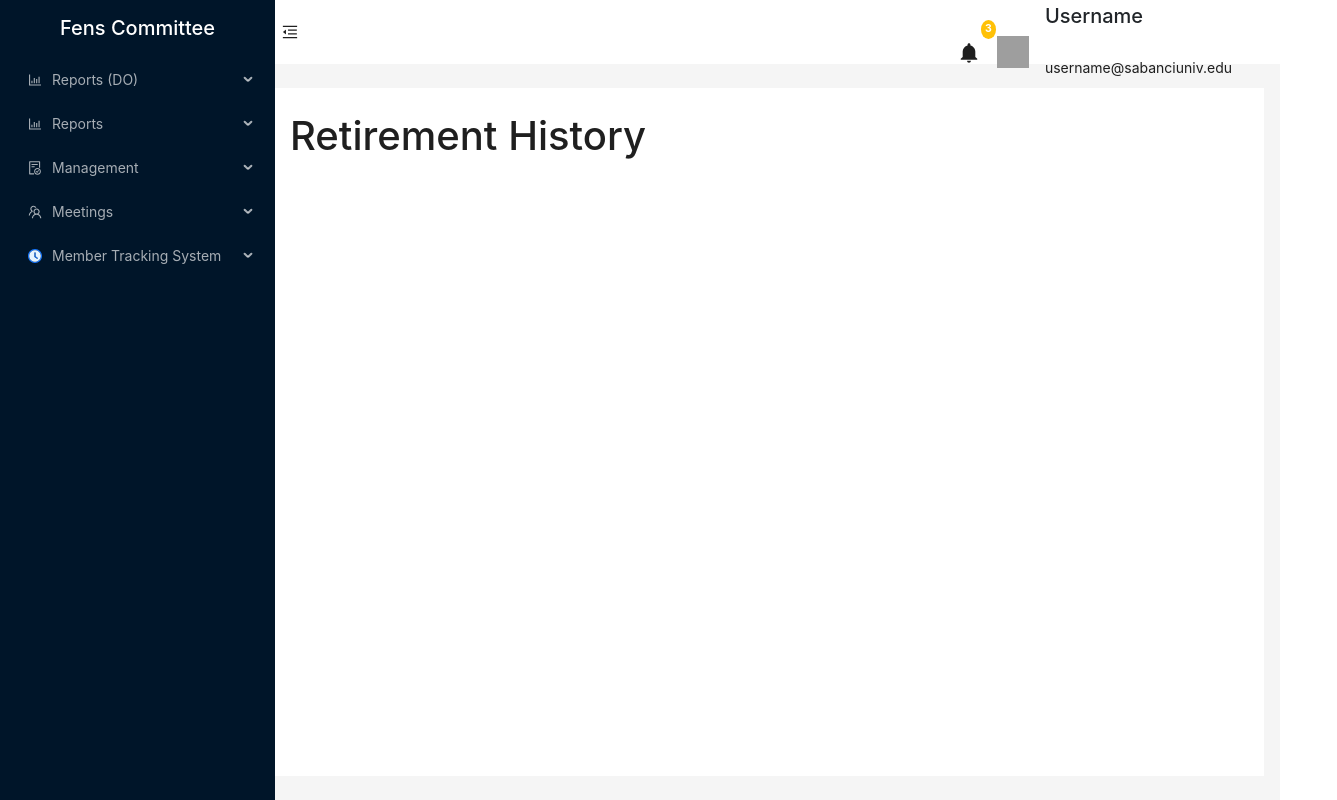
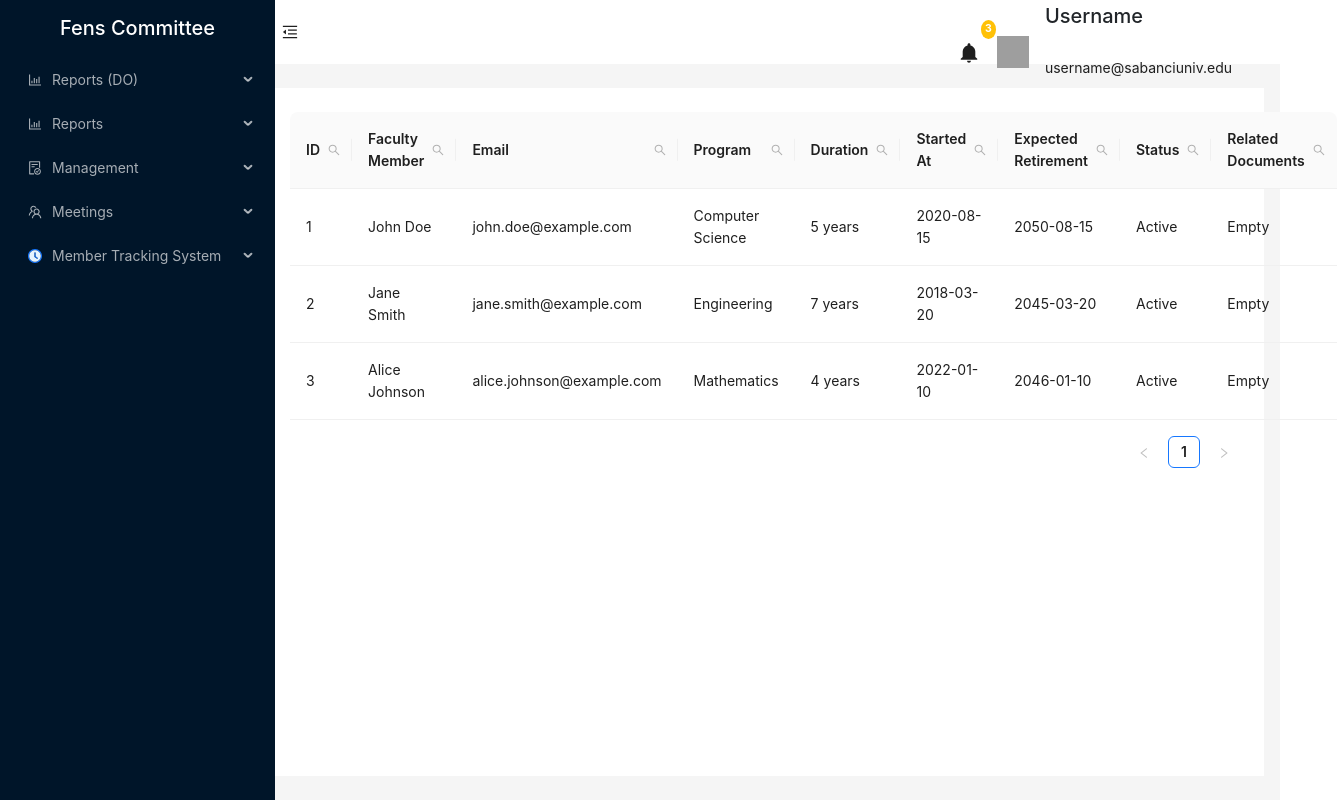
Before and after one commit to gorkemtopcu/ens492-committee-management-system, a React (Create React App) app in the folder committees_management_system/: page /retirement-history in a window 1280 px wide. Shown: the whole page, 1337 px wide, since content can reach past the window. Built offline with nearby package versions, Linux system fonts and the light colour scheme; grey boxes are pictures that could not be loaded.

Commit message:
RetirementHistoryPage

```diff
--- /dev/null
+++ b/committees_management_system/src/assets/jsons/RetirementHistory/RetirementHistory.json
@@ -0,0 +1,36 @@
+[
+    {
+        "id": 1,
+        "facultyMember": "John Doe",
+        "email": "john.doe@example.com",
+        "program": "Computer Science",
+        "duration": "5 years",
+        "startedAt": "2020-08-15",
+        "expectedRetirement": "2050-08-15",
+        "status": "Active",
+        "relateddocuments": "Empty"
+
+    },
+    {
+        "id": 2,
+        "facultyMember": "Jane Smith",
+        "email": "jane.smith@example.com",
+        "program": "Engineering",
+        "duration": "7 years",
+        "startedAt": "2018-03-20",
+        "expectedRetirement": "2045-03-20",
+        "status": "Active",
+        "relateddocuments": "Empty"
+    },
+    {
+        "id": 3,
+        "facultyMember": "Alice Johnson",
+        "email": "alice.johnson@example.com",
+        "program": "Mathematics",
+        "duration": "4 years",
+        "startedAt": "2022-01-10",
+        "expectedRetirement": "2046-01-10",
+        "status": "Active",
+        "relateddocuments": "Empty"
+    }
+]
--- a/committees_management_system/src/feature/MemberTrackingSystem/RetirementHistory.js
+++ b/committees_management_system/src/feature/MemberTrackingSystem/RetirementHistory.js
@@ -1,9 +1,31 @@
-import React from 'react';
+import React, { useState } from 'react';
+import TableSearch from 'product/components/TableSearch';
+// @ts-ignore
+import { columnMapping } from 'product/constants/RetirementMapping'
+import MemberRetirementStatus from 'assets/jsons/RetirementHistory/RetirementHistory.json';
+import PopupForm from 'product/components/PopupForm';
+import UNIVERSITY_PROGRAMS from 'product/constants/ProgramConstants';
 
 const RetirementHistory = () => {
+    // No need for useState if data is static
+    const data = MemberRetirementStatus;
+
+    const fields = [
+        columnMapping.id,
+        columnMapping.facultyMember,
+        columnMapping.email,
+        columnMapping.program,
+        columnMapping.duration, // Assuming this field exists in your JSON data
+        columnMapping.startedAt, // Assuming this field exists in your JSON data
+        columnMapping.expectedRetirement, // Assuming this field exists in your JSON data
+        columnMapping.status,
+        columnMapping.relateddocuments
+    ];
+
     return (
         <div>
-            <h1>Retirement History</h1>
+            {/* Pass columns and data to TableSearch */}
+            <TableSearch columns={fields} data={data} />
         </div>
     );
 };
--- /dev/null
+++ b/committees_management_system/src/product/constants/RetirementMapping.js
@@ -0,0 +1,65 @@
+const columnMapping = {
+    id: {
+        title: 'ID',
+        dataIndex: 'id',
+        key: 'id',
+        searchable: true,
+    },
+    committee: {
+        title: 'Committee',
+        dataIndex: 'committee',
+        key: 'committee',
+        searchable: true,
+    },
+    facultyMember: {
+        title: 'Faculty Member',
+        dataIndex: 'facultyMember',
+        key: 'facultyMember',
+        searchable: true,
+    },
+    email: {
+        title: 'Email',
+        dataIndex: 'email',
+        key: 'email',
+        searchable: true,
+    },
+    program: {
+        title: 'Program',
+        dataIndex: 'program',
+        key: 'program',
+        searchable: true,
+    },
+    duration: {
+        title: 'Duration',
+        dataIndex: 'duration',
+        key: 'duration',
+        searchable: true,
+    },
+    startedAt: {
+        title: 'Started At',
+        dataIndex: 'startedAt',
+        key: 'startedAt',
+        searchable: true,
+    },
+    expectedRetirement: {
+        title: 'Expected Retirement',
+        dataIndex: 'expectedRetirement',
+        key: 'expectedRetirement',
+        searchable: true,
+    },
+    status: {
+        title: 'Status',
+        dataIndex: 'status',
+        key: 'status',
+        searchable: true,
+    },
+    relateddocuments: {
+        title: 'Related Documents',
+        dataIndex: 'relateddocuments',
+        key: 'relateddocuments',
+        searchable: true,
+    },
+
+};
+
+export { columnMapping };
```
